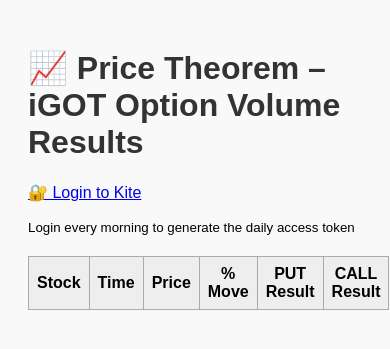
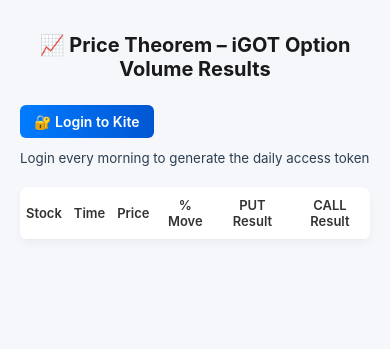
Before and after one commit to pricetheorem3/pricetheorem, a Flask app: page / in a window 390 px wide. Shown: the top 349 px of the page. Run offline with Flask 3, Linux system fonts and the light colour scheme; the visitor is signed in with stand-in values (Sample User, id 1); lists and menus that the app fills with data are empty.

Commit message:
Update style.css

```diff
--- a/static/style.css
+++ b/static/style.css
@@ -1,21 +1,126 @@
+body {
+    font-family: 'Inter', sans-serif;
+    background: #f5f7fa;
+    margin: 0;
+    padding: 20px;
+    color: #2c3e50;
+}
 
-body {
-    font-family: Arial;
-    padding: 20px;
-    background: #f9f9f9;
+.container {
+    max-width: 1000px;
+    margin: auto;
+    background: #fff;
+    border-radius: 10px;
+    padding: 30px 20px;
+    box-shadow: 0 10px 20px rgba(0,0,0,0.06);
 }
+
 h1 {
+    text-align: center;
+    margin-bottom: 30px;
+    font-size: 24px;
+    color: #1a1a1a;
+}
+
+.login {
+    text-align: center;
+    margin-bottom: 30px;
+}
+
+.login-btn {
+    background: linear-gradient(90deg, #007bff, #0056d2);
+    color: #fff;
+    padding: 10px 20px;
+    border-radius: 6px;
+    text-decoration: none;
+    font-weight: 600;
+    transition: background 0.3s ease;
+}
+
+.login-btn:hover {
+    background: #0041b0;
+}
+
+.search-box {
+    margin-bottom: 20px;
+    text-align: right;
+}
+
+.search-box input {
+    padding: 8px 12px;
+    border: 1px solid #ccc;
+    border-radius: 6px;
+    font-size: 14px;
+    width: 100%;
+    max-width: 300px;
+}
+
+/* Table styles */
+.table-container {
+    overflow-x: auto;
+}
+
+table {
+    width: 100%;
+    border-collapse: collapse;
+    background: #fff;
+    border-radius: 8px;
+    overflow: hidden;
+    box-shadow: 0 4px 8px rgba(0,0,0,0.04);
+}
+
+thead {
+    background-color: #f0f2f5;
+}
+
+th, td {
+    padding: 14px;
+    text-align: center;
+    font-size: 14px;
+    border-bottom: 1px solid #eaeaea;
+}
+
+th {
     color: #333;
+    font-weight: 600;
+    cursor: pointer;
 }
-table {
-    border-collapse: collapse;
-    width: 100%;
+
+tr:hover {
+    background-color: #f9f9f9;
+    transition: background 0.2s ease-in-out;
 }
-th, td {
-    border: 1px solid #aaa;
-    padding: 8px;
-    text-align: center;
+
+.put {
+    color: green;
+    font-weight: bold;
 }
-th {
-    background-color: #eee;
+
+.call {
+    color: red;
+    font-weight: bold;
 }
+
+@media (max-width: 600px) {
+    .container {
+        padding: 15px 10px;
+    }
+
+    h1 {
+        font-size: 20px;
+    }
+
+    th, td {
+        padding: 10px 6px;
+        font-size: 13px;
+    }
+
+    .login-btn {
+        padding: 8px 14px;
+        font-size: 14px;
+    }
+
+    .search-box input {
+        width: 100%;
+    }
+}
```
